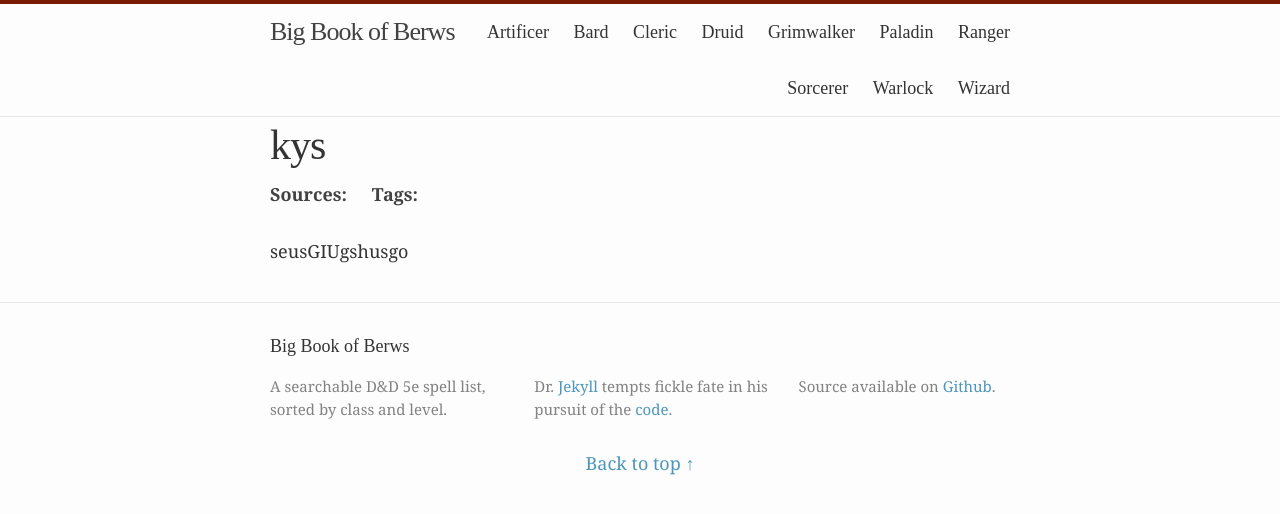
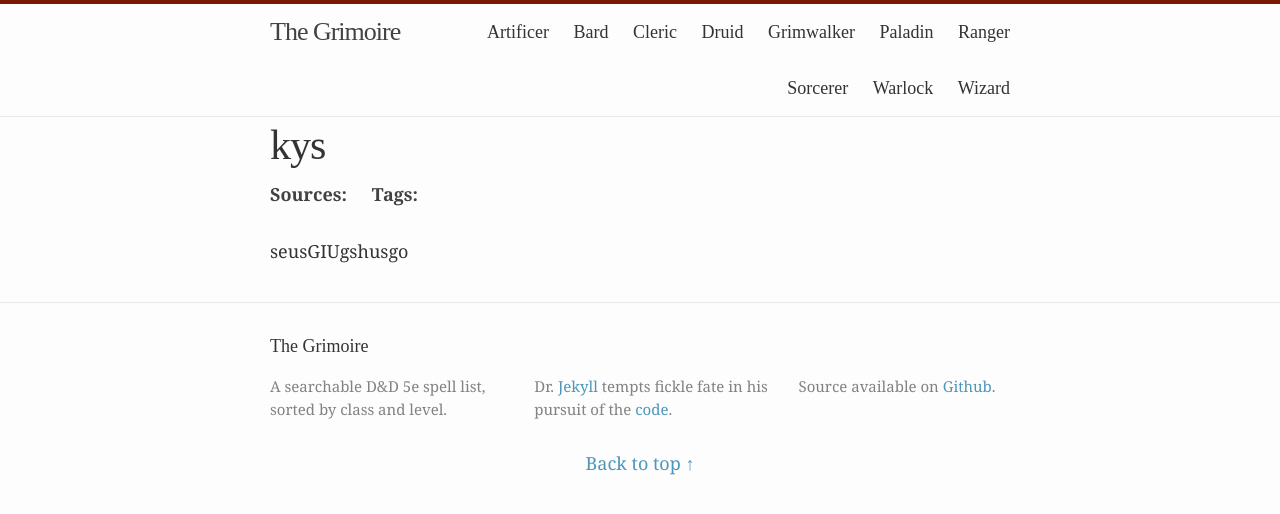
Before and after one commit to The-Onion-Grimoire/Big-Book-of-Brews, a Jekyll site: the page built from _posts/2023-08-20-kys.markdown, in a window 1280 px wide. Shown: the top 514 px of the page. Built offline with Jekyll 4.4.1, drawn with Linux system fonts in a browser that asks for light colours; some web fonts are replaced.

Commit message:
Update _config.yml

```diff
--- a/_config.yml
+++ b/_config.yml
@@ -1,5 +1,5 @@
 # Site settings
-title: "Big Book of Berws"
+title: "The Grimoire"
 author: "Saph, Traneptora"
 description:
   "A searchable D&D 5e spell list, sorted by class and level."
```
